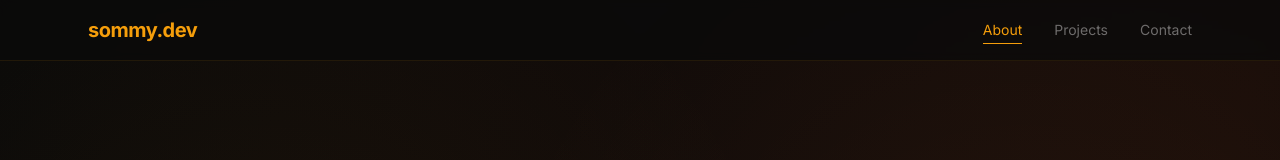
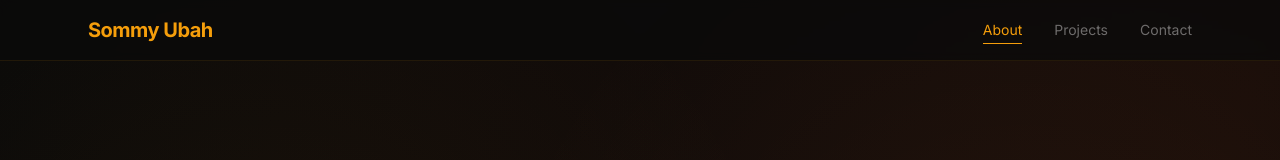
Before and after one commit to deborah6-debug/sommy-portfolio, a Next.js app: page / in a window 1280 px wide. Shown: the top 160 px of the page. Built offline with nearby package versions, Linux system fonts and the light colour scheme.

Commit message:
Update header logo text to 'Sommy Ubah'

```diff
--- a/app/components/Header.tsx
+++ b/app/components/Header.tsx
@@ -31,9 +31,9 @@ export default function Header() {
     <header className="fixed top-0 left-0 right-0 z-50 bg-[#0a0a0a]/80 backdrop-blur-sm border-b border-[#f59e0b]/10">
       <div className="max-w-6xl mx-auto px-6 py-4 flex items-center justify-between">
 
-        {/* Logo */}
+        {/* Logo - Changed to Sommy Ubah */}
         <Link href="/" className="text-xl font-bold tracking-tight text-[#f59e0b]">
-          sommy.dev
+          Sommy Ubah
         </Link>
 
         {/* Desktop Navigation */}
```
